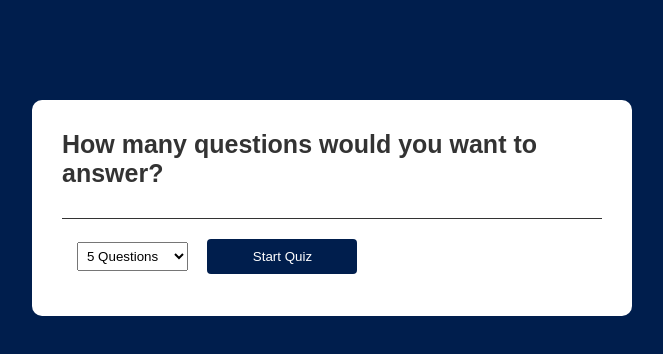
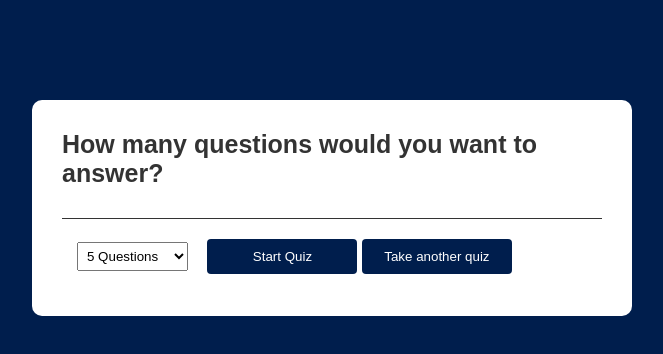
Before and after one commit to zybertobeto/javascript, a plain HTML site: page random_quiz/webquiz.html in a window 1280 px wide. Shown: the whole page, without its empty margins (308-971 px from the left). Drawn offline with Linux system fonts and the light colour scheme.

Commit message:
Adding random quiz

```diff
--- a/random_quiz/webquiz.css
+++ b/random_quiz/webquiz.css
@@ -42,7 +42,8 @@ select {
 }
 
 #start-btn,
-#next-btn {
+#next-btn,
+#takeAnotherQuiz {
   background: #001e4d;
   color: #fff;
   font-weight: 500;
--- a/random_quiz/webquiz.html
+++ b/random_quiz/webquiz.html
@@ -17,6 +17,9 @@
           <option name="10-questions" id="10-questions">10 Questions</option>
         </select>
         <button id="start-btn" onclick="startQuiz()">Start Quiz</button>
+        <button id="takeAnotherQuiz" onclick="restartQuiz()">
+          Take another quiz
+        </button>
       </div>
 
       <div id="app-box">
--- a/random_quiz/webquiz.js
+++ b/random_quiz/webquiz.js
@@ -106,7 +106,6 @@ let usedQuestions = [];
 
 function getRandomQuestion() {
   let randomIndex = Math.floor(Math.random() * questions.length);
-  {
   console.log(usedQuestions);
   while (
     usedQuestions.includes(randomIndex) &&
@@ -114,8 +113,9 @@ function getRandomQuestion() {
   ) {
     randomIndex = Math.floor(Math.random() * questions.length);
   }
+  console.log(randomIndex);
+
   usedQuestions.push(randomIndex);
-  }
   return questions[randomIndex];
 }
 
@@ -151,7 +151,6 @@ function startQuiz() {
   currentQuestionIndex = 0;
   score = 0;
   nextButton.innerHTML = "Next";
-  getRandomQuestion();
 }
 
 showQuestion();
@@ -199,9 +198,12 @@ function showScore() {
   questionElement.innerHTML = `You scored ${Math.round(
     (score / questions.length) * 100
   )}%`;
-  nextButton.innerHTML = "Take another quiz";
   nextButton.style.display = "block";
 }
+
+const takeAnotherQuiz = document.createElement("button");
+takeAnotherQuiz.innerHTML = "Take another quiz";
+takeAnotherQuiz.style.display = "block";
 
 function handleNextButton() {
   currentQuestionIndex++;
```
Lines whose indentation alone changed are shown as unchanged.
